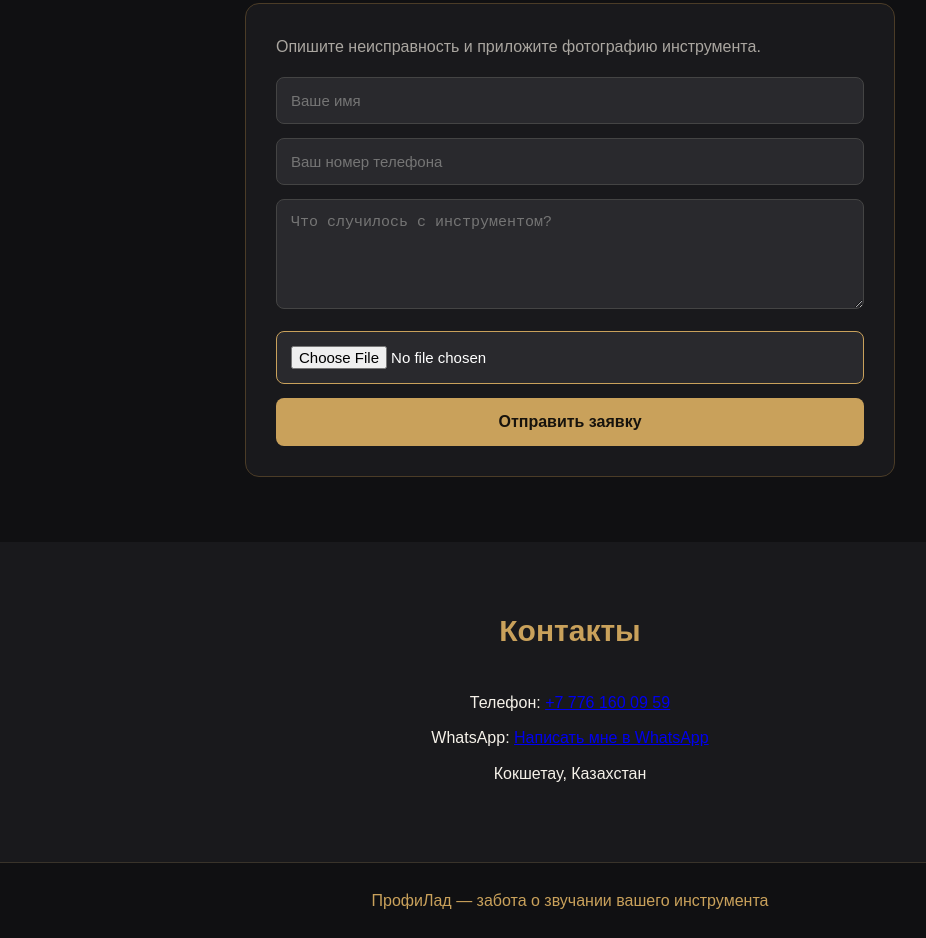
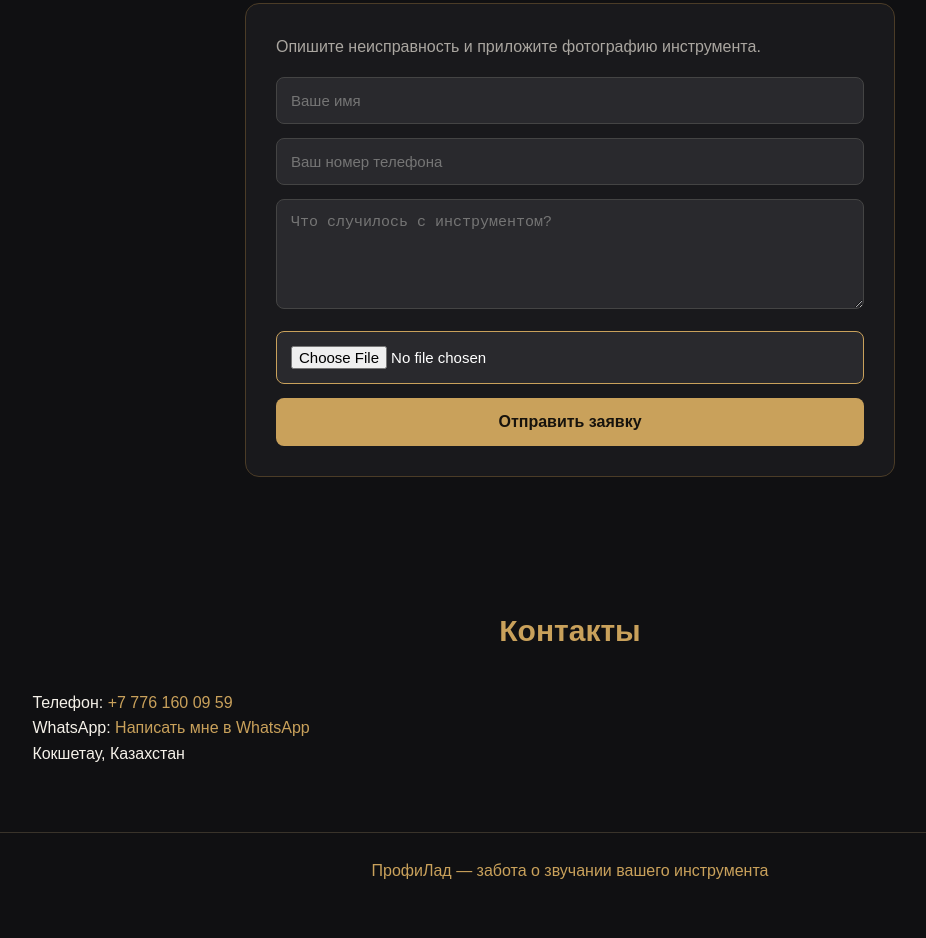
Before and after one commit to Anton-1928/.github.io, a plain HTML site: page index.html in a window 1280 px wide. Shown: the part 1881-2819 px from the top of the page, without its empty margins (70-996 px from the left). After the commit the page ends 2789 px from the top, so only its background shows below. Drawn offline with Linux system fonts and the light colour scheme.

Commit message:
Update index.html

```diff
--- a/index.html
+++ b/index.html
@@ -198,15 +198,15 @@
       cursor: pointer;
     }
 
-    .contacts {
-      text-align: center;
-      background: #19191c;
-    }
+.contacts a {
+  color: var(--gold);
+  text-decoration: none;
+}
 
-    .contacts p {
-      margin: 10px;
-    }
-
+.contacts a:hover {
+  color: #e5c47d;
+  text-decoration: underline;
+}
     footer {
       text-align: center;
       padding: 25px;
```
